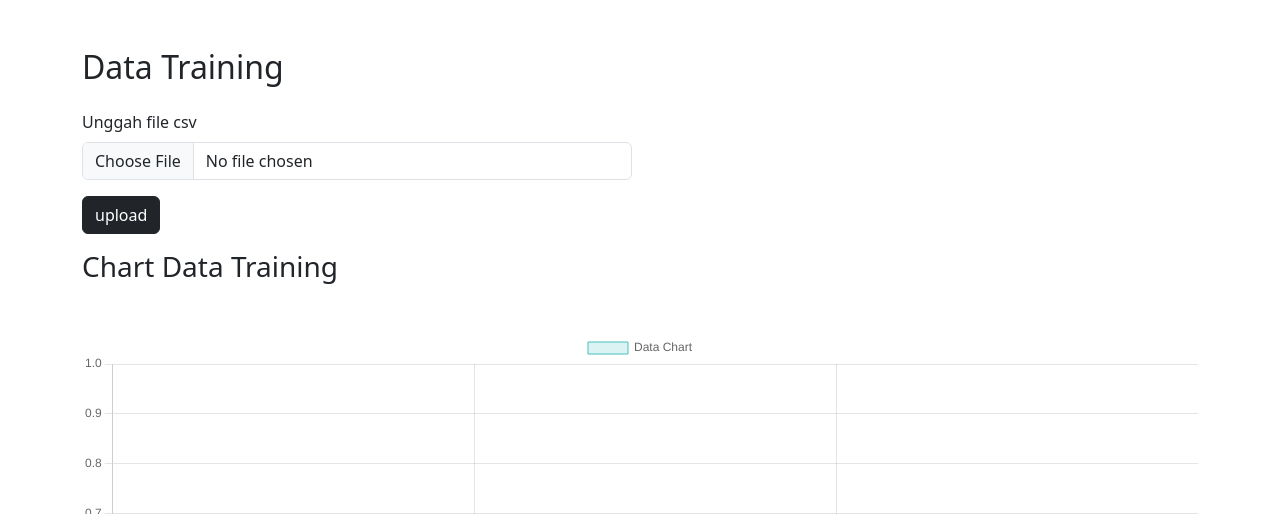
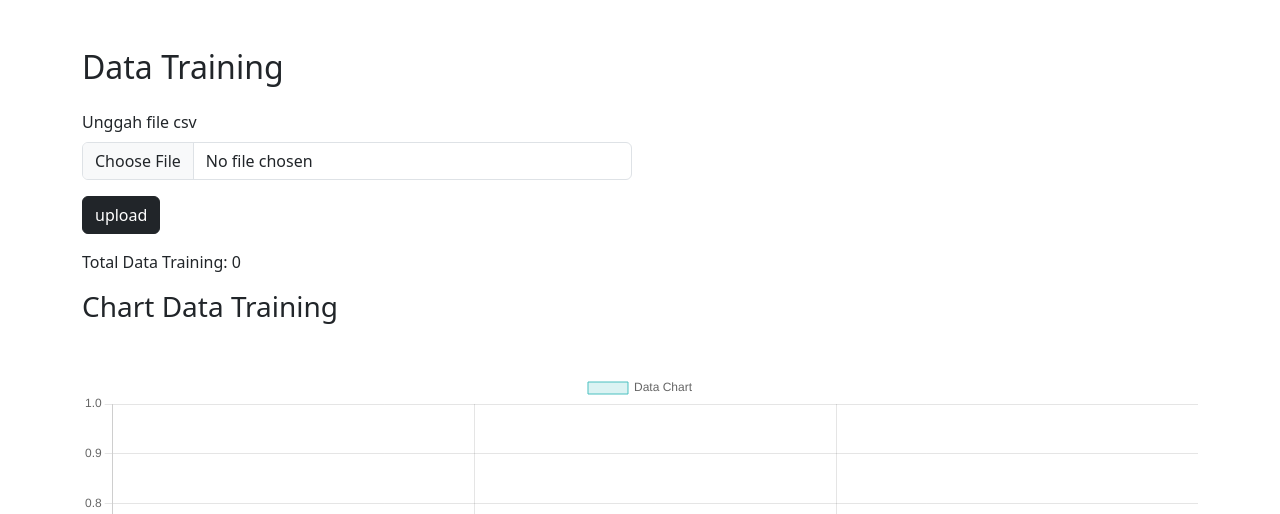
Before and after one commit to Anugerah20/FTC-Guru-Honorer, a Flask app: page /show-data-training in a window 1280 px wide. Shown: the part 56-570 px from the top of the page. Run offline with Flask 3, Linux system fonts and the light colour scheme; the visitor is signed in with stand-in values (Sample User, id 1); data that the repository does not hold is empty; parts of the project's set-up code (start-up, migrations or seed data) failed here and were passed over.

Commit message:
update: show total data training

```diff
--- a/templates/data-training.html
+++ b/templates/data-training.html
@@ -14,6 +14,7 @@
                <button class="btn btn-dark my-3" type="submit">upload</button>
           </div>
      </form>
+     <p>Total Data Training: {{total_data}}</p>
 
      <!-- Tempat untuk menampilkan hasil labeling -->
      {% if labeled_data %}
```
